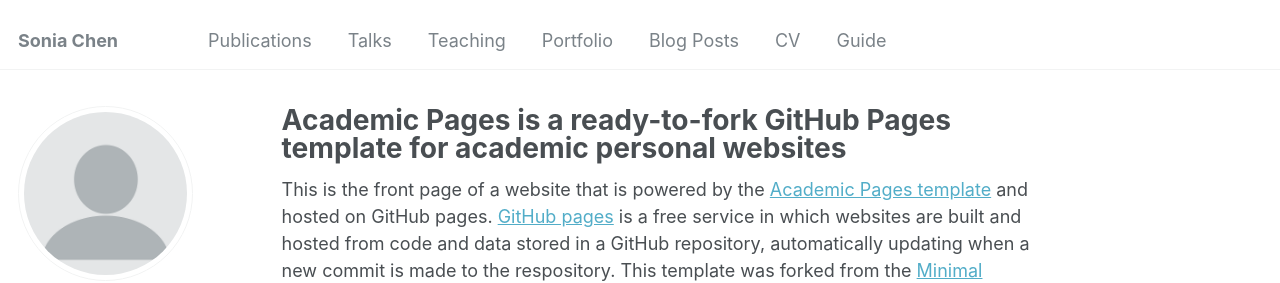
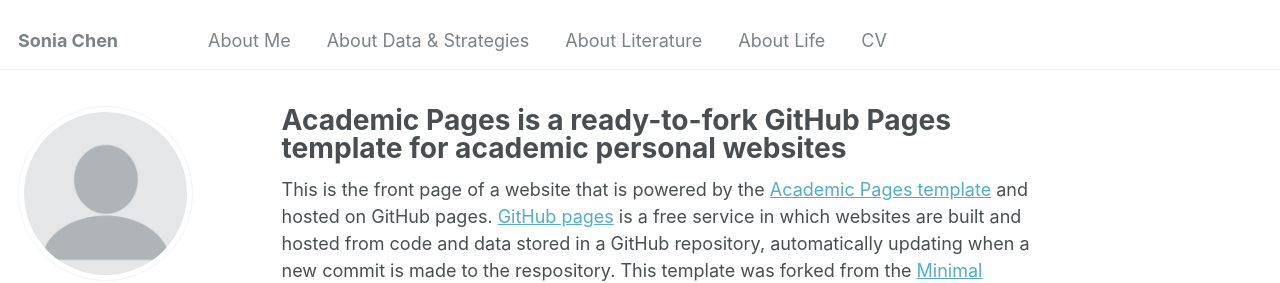
Before and after one commit to soniachen6603/sonia.chen.github.io, a Jekyll site: the page built from _pages/about.md, in a window 1280 px wide. Shown: the top 283 px of the page. Built offline with Jekyll 4.4.1, drawn with Linux system fonts in a browser that asks for light colours; some web fonts are replaced.

Commit message:
Update navigation.yml

```diff
--- a/_data/navigation.yml
+++ b/_data/navigation.yml
@@ -1,22 +1,16 @@
 # main links links
 main:
-  - title: "Publications"
-    url: /publications/
+  - title: "About Me"
+    url: /About-Me/
 
-  - title: "Talks"
-    url: /talks/
+  - title: "About Data & Strategies"
+    url: /About-Data&Strategies/
 
-  - title: "Teaching"
-    url: /teaching/
+  - title: "About Literature"
+    url: /About-Literature/
 
-  - title: "Portfolio"
-    url: /portfolio/
-
-  - title: "Blog Posts"
-    url: /year-archive/
+  - title: "About Life"
+    url: /About-Life/
 
   - title: "CV"
-    url: /cv/
-
-  - title: "Guide"
-    url: /markdown/
+    url: /CV/
```
